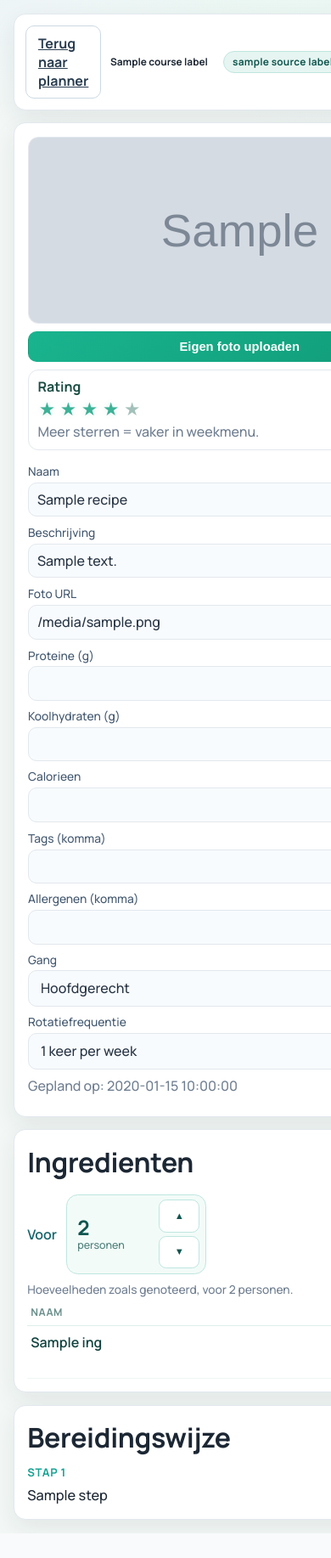
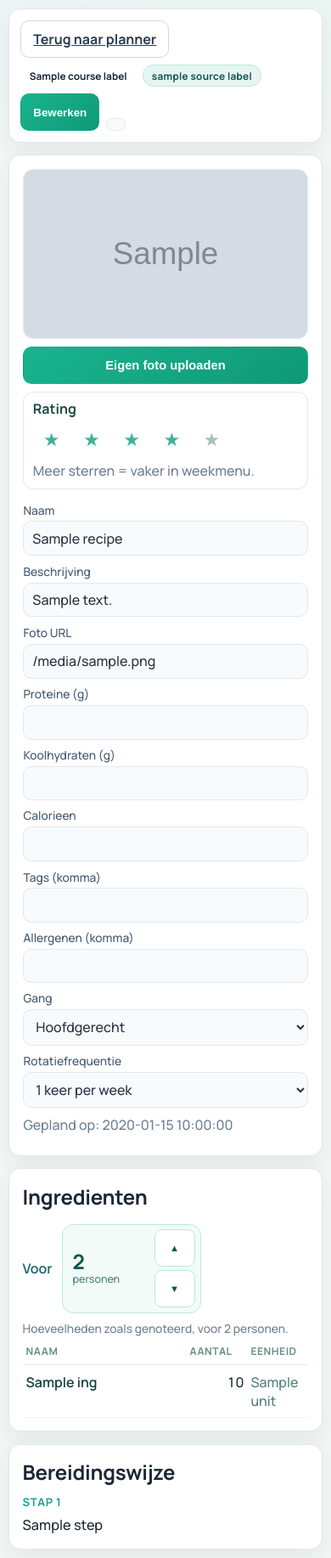
Before and after one commit to deknijf/menu-generator, a Flask app: template templates/meal_detail.html in a window 390 px wide. Shown: the whole page at 85% size. Before the commit the page ends 1804 px from the top, so only its background shows below. Run offline with Flask 3, Linux system fonts and the light colour scheme; the template is opened without the code that fills it: most values are stand-ins (such as "Sample title", 1, 10 or a date in 2020); grey boxes marked "Sample" are stand-in pictures.

Commit message:
Detailpagina past op mobiel en de app start lichter op
- Detailpagina: hero, grid en kopregel stapelen onder 760px; eerder was
  de pagina 519px breed op een scherm van 390px.
- GET /api/custom-meals laat de bereiding weg tenzij ?include_preparation=1;
  de kaarten, zoekfunctie en keuzedialoog gebruiken ze niet.
- boot() laadt de eigen maaltijden niet meer; ensureCustomMealsLoaded()
  doet dat bij "Mijn maaltijden" of "Kies zelf". Op de boodschappentab
  daalt de koude start van 3,3 MB naar 238 KB.
- Afbeeldingen van kaarten, planning en dashboard-hero laden lazy.
- Elke .btn is op mobiel minstens 44px hoog; ook de portie-pijltjes,
  de "meer"-knop en de ster op de detailpagina.
- Live smoke test: overflow via bounding boxes, detailpagina's in kijk-
  en bewerkmodus, extra knoppen, en de lazy load van de maaltijdenlijst.
- Nieuwe unit tests voor de API zonder bereiding.

Co-Authored-By: Claude Fable 5.1 <noreply@anthropic.com>

```diff
--- a/static/styles.css
+++ b/static/styles.css
@@ -3381,7 +3381,30 @@ a.history-day-meal:hover {
   /* Portie-pijltjes zijn primaire bediening; die moeten ruim raakbaar zijn. */
   .servings-arrow {
     width: 3rem;
-    height: 2.4rem;
+    height: 2.75rem;
+  }
+
+  /* Elke knop minstens 44px hoog. De basis-.btn is 35px, en dat zijn precies de
+     knoppen die je met een duim raakt: "Genereer maaltijden", "Opslaan", "Gekocht".
+     inline-flex zodat ook <a class="btn"> een hoogte krijgt; :not([hidden]) omdat
+     een display-regel anders het hidden-attribuut overrulet. */
+  .btn:not([hidden]),
+  .pager-btn:not([hidden]) {
+    display: inline-flex;
+    align-items: center;
+    justify-content: center;
+    min-height: 44px;
+  }
+
+  /* "Meer" op een maaltijdkaart is een tekstknop; de padding is het raakvlak. */
+  .menu-card-more {
+    min-height: 44px;
+    padding: 0.6rem 0.4rem 0.6rem 0;
+  }
+
+  .detail-star-btn {
+    min-width: 44px;
+    min-height: 44px;
   }
 
   .detail-card-head {
@@ -3411,6 +3434,43 @@ a.history-day-meal:hover {
   .prep-step-body p,
   .prep-step-body li {
     font-size: 1.02rem;
+  }
+
+  /* Detailpagina van een maaltijd. De desktop-layout heeft een vaste fotokolom
+     van 320px en een kopregel zonder wrap; op 390px werd de pagina daardoor
+     519px breed. body heeft overflow-x: hidden, dus je kon niet eens scrollen:
+     "Bewerken" en de rechterrand van het formulier vielen gewoon buiten bereik. */
+  .detail-shell {
+    padding: 0.65rem;
+  }
+
+  .detail-top {
+    flex-wrap: wrap;
+    gap: 0.5rem;
+  }
+
+  .detail-top .btn {
+    white-space: nowrap;
+  }
+
+  .detail-top-actions {
+    flex-wrap: wrap;
+    width: 100%;
+  }
+
+  .detail-hero,
+  .detail-grid,
+  .detail-inline,
+  .detail-photo-actions {
+    grid-template-columns: 1fr;
+  }
+
+  .detail-hero img {
+    height: 200px;
+  }
+
+  .detail-card h3 {
+    font-size: 1.5rem;
   }
 }
 
--- a/templates/account_detail.html
+++ b/templates/account_detail.html
@@ -5,7 +5,7 @@
   <meta name="viewport" content="width=device-width, initial-scale=1.0" />
   <title>Gebruiker bewerken</title>
   <link rel="icon" type="image/svg+xml" href="/static/favicon.svg" />
-  <link rel="stylesheet" href="/static/styles.css?v=20260809v7" />
+  <link rel="stylesheet" href="/static/styles.css?v=20261025v8" />
 </head>
 <body class="shopping-history-page">
   <div class="app-layout">
--- a/templates/login.html
+++ b/templates/login.html
@@ -5,7 +5,7 @@
   <meta name="viewport" content="width=device-width, initial-scale=1.0" />
   <title>Meal Planner - Inloggen</title>
   <link rel="icon" type="image/svg+xml" href="/static/favicon.svg" />
-  <link rel="stylesheet" href="/static/styles.css?v=20260809v7" />
+  <link rel="stylesheet" href="/static/styles.css?v=20261025v8" />
 </head>
 <body class="login-page">
   <main class="login-shell">
--- a/templates/meal_detail.html
+++ b/templates/meal_detail.html
@@ -5,7 +5,7 @@
   <meta name="viewport" content="width=device-width, initial-scale=1.0" />
   <title>{{ recipe.name }} · Meal Planner</title>
   <link rel="icon" type="image/x-icon" href="/static/favicon.ico" />
-  <link rel="stylesheet" href="/static/styles.css?v=20260809v7" />
+  <link rel="stylesheet" href="/static/styles.css?v=20261025v8" />
   <!-- Zonder defer: het inline script onderaan de body draait tijdens het parsen
        en heeft RecipeView dan al nodig. -->
   <script src="/static/recipe-view.js?v=20260809v7"></script>
--- a/templates/shopping_history_detail.html
+++ b/templates/shopping_history_detail.html
@@ -7,7 +7,7 @@
   <link rel="icon" type="image/svg+xml" href="/static/favicon.svg" />
   <link rel="preconnect" href="https://fonts.googleapis.com" />
   <link rel="preconnect" href="https://fonts.gstatic.com" crossorigin />
-  <link rel="stylesheet" href="/static/styles.css?v=20260809v7" />
+  <link rel="stylesheet" href="/static/styles.css?v=20261025v8" />
 </head>
 <body class="shopping-history-page">
   <div class="app-layout">
```
Also changed, not shown: AGENTS.md (+20 -1 lines), app/routes.py (+13 -1 lines), static/app.js (+55 -6 lines), templates/index.html (+6 -3 lines), tests/test_custom_meals_api.py (added, +52 -0 lines), tests/test_smoke_live.py (+98 -3 lines).
